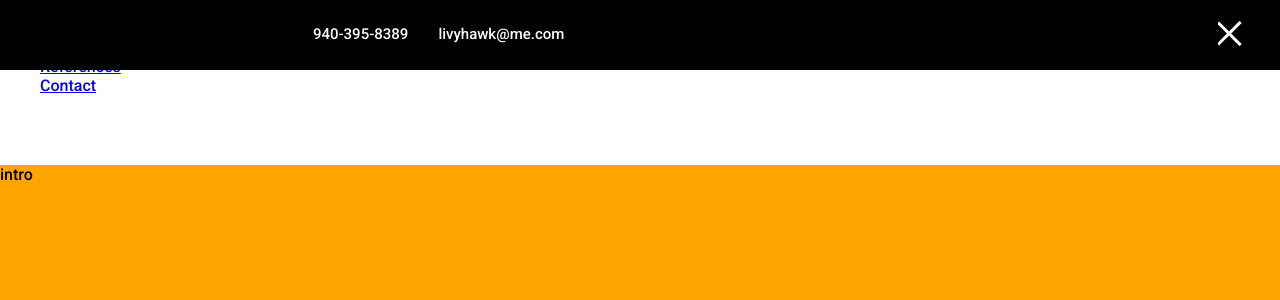
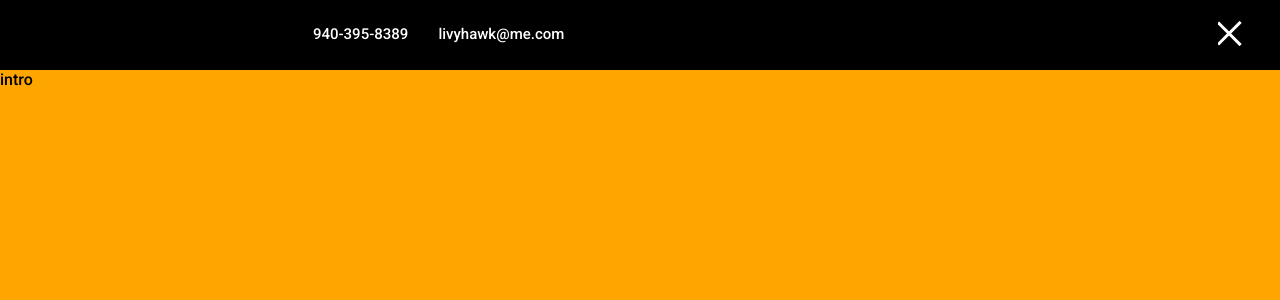
Before and after one commit to livvstrongg/Portfolio, a React (Create React App) app: page / in a window 1280 px wide. Shown: the top 300 px of the page. Built offline with nearby package versions, Linux system fonts and the light colour scheme.

Commit message:
Menu update

```diff
--- a/src/components/Menu/Menu.jsx
+++ b/src/components/Menu/Menu.jsx
@@ -1,28 +1,25 @@
-import React from 'react'
+import "./menu.scss";
 
-function Menu() {
+export default function Menu({ menuOpen, setMenuOpen }) {
   return (
-    <div className='menu'>
+    <div className={"menu "+(menuOpen && "active")}>
       <ul>
-            <li>
+        <li onClick={()=>setMenuOpen(false)}>
           <a href="#intro">Home</a>
         </li>
-            <li>
+        <li onClick={()=>setMenuOpen(false)}>
           <a href="#portfolio">Portfolio</a>
         </li>
-            <li>
+        <li onClick={()=>setMenuOpen(false)}>
           <a href="#projects">Projects</a>
         </li>
-            <li>
+        <li onClick={()=>setMenuOpen(false)}>
           <a href="#references">References</a>
         </li>
-            <li>
+        <li onClick={()=>setMenuOpen(false)}>
           <a href="#contact">Contact</a>
         </li>
       </ul>
-
     </div>
-  )
+  );
 }
-
-export default Menu
--- a/src/components/Menu/menu.scss
+++ b/src/components/Menu/menu.scss
@@ -0,0 +1,43 @@
+@import "../../global.scss";
+
+.menu {
+  width: 300px;
+  height: 100vh;
+  background-color: $mainColor;
+  position: fixed;
+  top: 0;
+  right: -300px;
+  z-index: 2;
+  display: flex;
+  flex-direction: column;
+  align-items: center;
+  justify-content: center;
+  transition: all 1s ease;
+
+  &.active {
+    right: 0;
+  }
+
+  ul {
+    margin: 0;
+    padding: 0;
+    list-style: none;
+    font-size: 30px;
+    font-weight: 300;
+    color: white;
+    width: 60%;
+
+    li {
+      margin-bottom: 25px;
+      a {
+        font-size: inherit;
+        color: inherit;
+        text-decoration: none;
+      }
+
+      &:hover {
+        font-weight: 500;
+      }
+    }
+  }
+}
```
Lines whose indentation alone changed are shown as unchanged.
